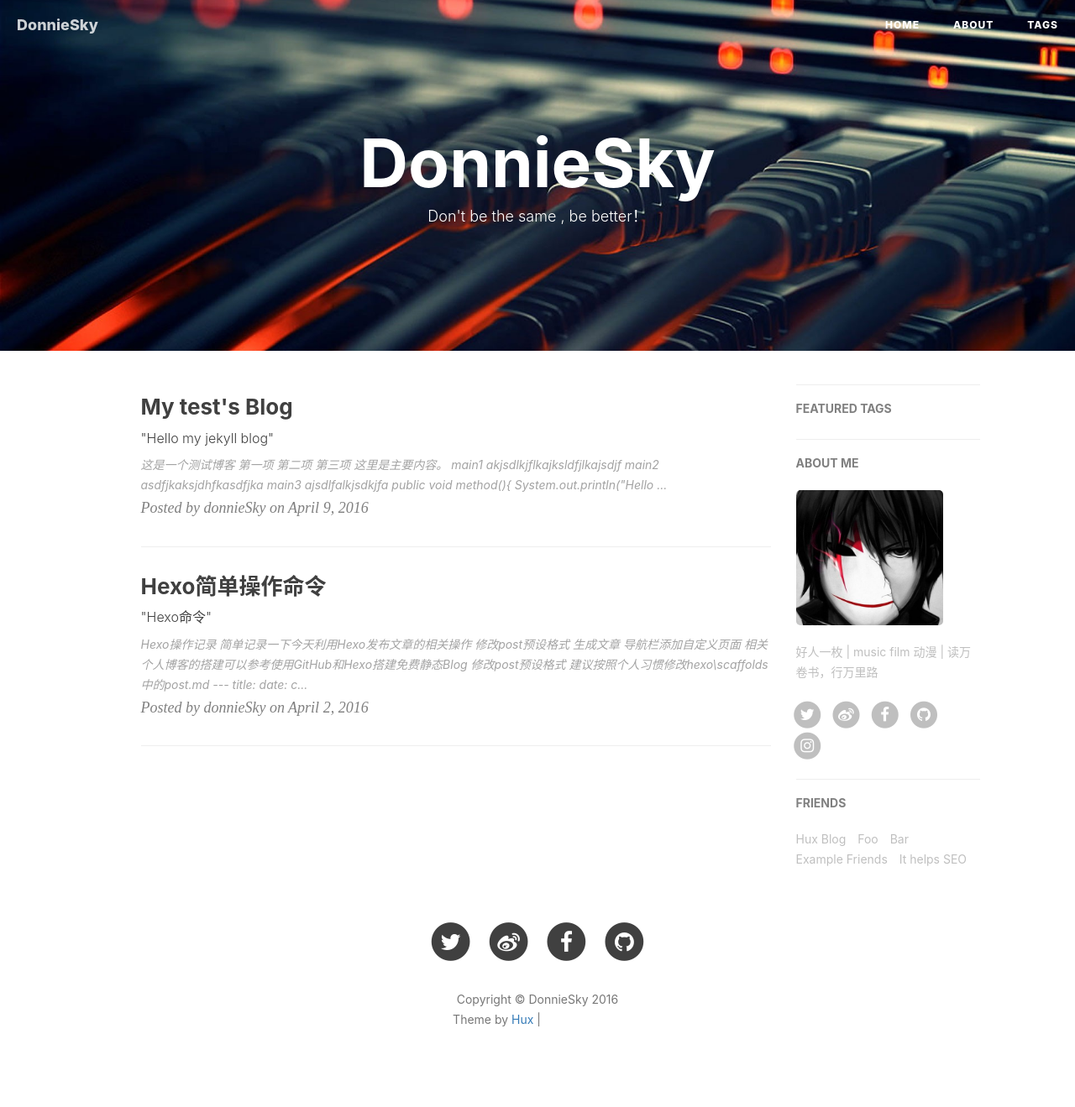
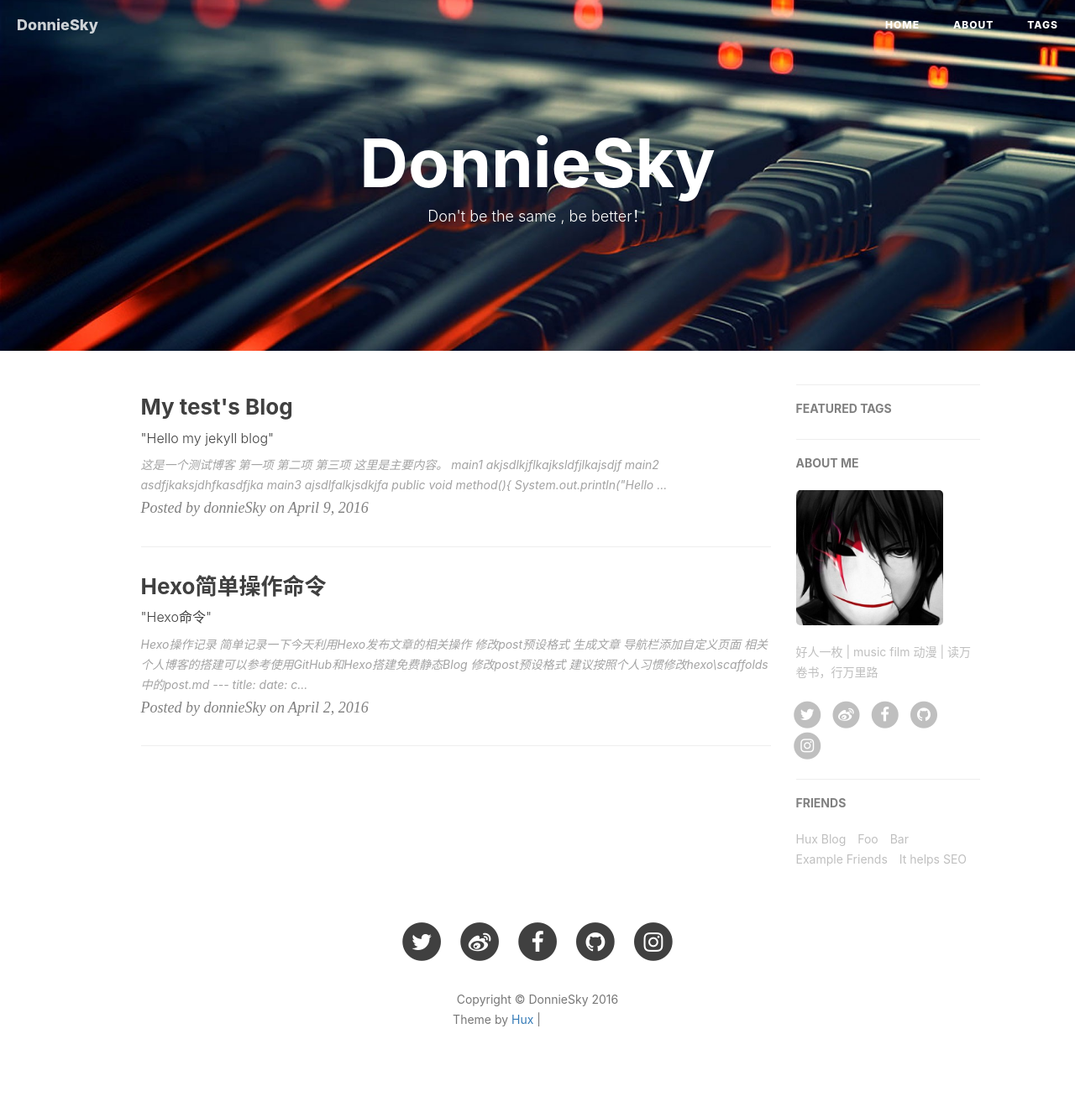
Before and after one commit to doghex/donniesky.github.io, a Jekyll site: the page built from index.html, in a window 1280 px wide. Shown: the whole page at 84% size. Built offline with Jekyll 4.4.1, drawn with Linux system fonts in a browser that asks for light colours; nearby versions of some CDN libraries; the list of posts is cut into pages by our own code; comment, search, counter and statistics services are not loaded; grey boxes are pictures that could not be loaded.

Commit message:
update footer
update footer

```diff
--- a/_includes/footer.html
+++ b/_includes/footer.html
@@ -58,12 +58,24 @@
                         </a>
                     </li>
                     {% endif %}
+
                     {% if site.github_username %}
                     <li>
                         <a target="_blank" href="https://github.com/{{ site.github_username }}">
                             <span class="fa-stack fa-lg">
                                 <i class="fa fa-circle fa-stack-2x"></i>
                                 <i class="fa fa-github fa-stack-1x fa-inverse"></i>
+                            </span>
+                        </a>
+                    </li>
+                    {% endif %}
+
+                    {% if site.instagram_username %}
+                    <li>
+                        <a href="https://instagram.com/{{ site.instagram_username }}">
+                            <span class="fa-stack fa-lg">
+                                <i class="fa fa-circle fa-stack-2x"></i>
+                                <i class="fa fa-instagram fa-stack-1x fa-inverse"></i>
                             </span>
                         </a>
                     </li>
```
